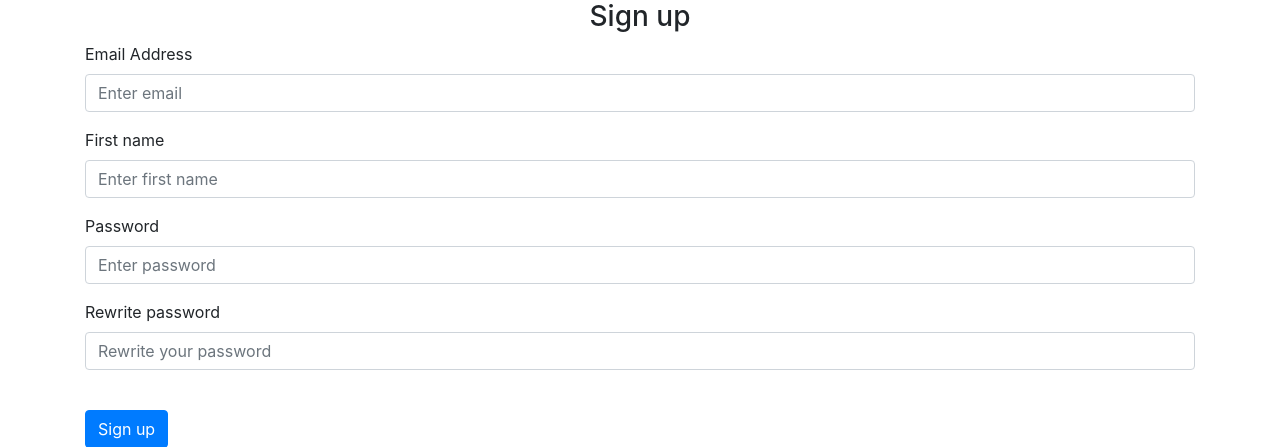
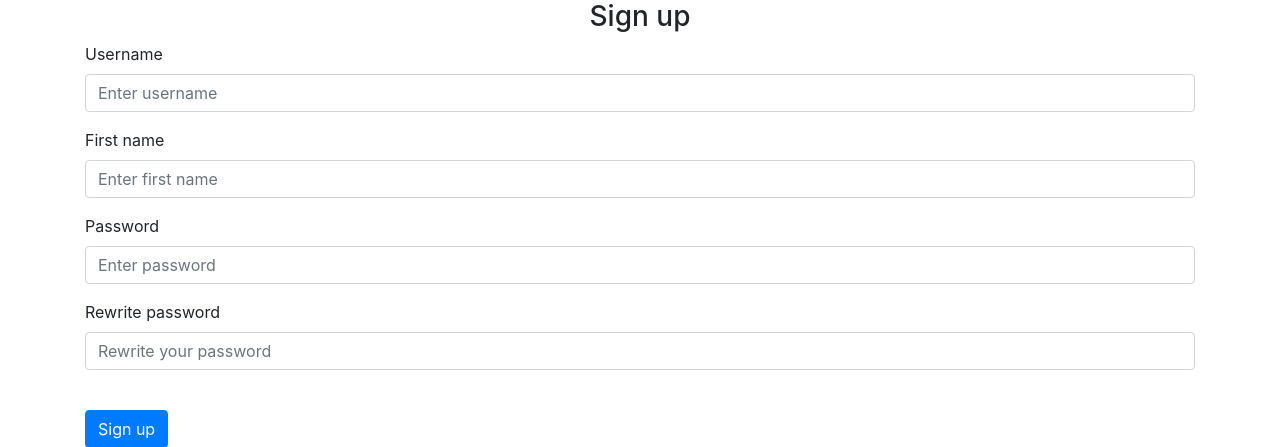
Before and after one commit to qkhanh39/Devops_project, a Flask app: page /sign-up in a window 1280 px wide. Shown: the part 56-503 px from the top of the page. Run offline with Flask 3, Linux system fonts and the light colour scheme; some libraries are stand-ins or nearby versions.

Commit message:
Change the url

```diff
--- a/client/templates/home.html
+++ b/client/templates/home.html
@@ -4,7 +4,7 @@
  <h1 align="center">Generate pixel image</h1>
  <div class = "container">
     <div class = "row">
-        <form method="post" action="/" enctype="multipart/form-data">
+        <form method="post" action="{{ url_for('views.upload_image', username=user.username) }}" enctype="multipart/form-data">
             <dl>
                 <p>
                     <input type="file" name="file" id="file" class="form-control" autocomplete="off" required>
--- a/client/templates/signup.html
+++ b/client/templates/signup.html
@@ -4,12 +4,12 @@
 <form method="POST">
     <h3 align="center">Sign up</h3>
     <div class="form-group">
-        <label for="email"> Email Address</label>
-        <input type="email"
+        <label for="username"> Username</label>
+        <input type="text"
                class="form-control"
-               id="email"
-               name="email"
-               placeholder="Enter email"
+               id="username"
+               name="username"
+               placeholder="Enter username"
         />
     </div>
     <div class="form-group">
--- a/server/__init__.py
+++ b/server/__init__.py
@@ -37,6 +37,6 @@ def create_app():
 
 def create_database(app):
     with app.app_context():
-        if not path.exists('client/' + DB_NAME):
+        if not path.exists('server/' + DB_NAME):
             db.create_all()
             print('Created Database!')
--- a/server/auth.py
+++ b/server/auth.py
@@ -9,15 +9,15 @@ auth = Blueprint('auth', __name__, template_folder='../client/templates')
 @auth.route('/login', methods=['GET', 'POST'])
 def login():
     if request.method == 'POST':
-        email = request.form.get('email')
+        username = request.form.get('username')
         password = request.form.get('password')
 
-        user = User.query.filter_by(email=email).first()
+        user = User.query.filter_by(username=username).first()
         if user:
             if check_password_hash(user.password, password):
                 flash('Logged in successfully!', category='success')
                 login_user(user, remember=True)
-                return redirect(url_for('views.home'))
+                return redirect(url_for('views.home', username=user.username))
             else:
                 flash('Incorrect password, try again.', category='error')
         else:
@@ -33,15 +33,15 @@ def logout():
 @auth.route('/sign-up', methods=['GET', 'POST'])
 def sign_up():
     if request.method == 'POST':
-        email = request.form.get('email')
+        username = request.form.get('username')
         firstName = request.form.get('firstName')
         password = request.form.get('password')
         rewritePassword = request.form.get('passwordRewrite')
 
-        user = User.query.filter_by(email=email).first()
+        user = User.query.filter_by(username=username).first()
         if user:
             flash('Email already exists.', category='error')
-        elif len(email) < 1:
+        elif len(username) < 1:
             flash('Email must not be empty.', category='error')
         elif len(firstName) < 1:
             flash('First name must not be empty.', category='error')
@@ -50,7 +50,7 @@ def sign_up():
         elif password != rewritePassword:
             flash('Passwords do not match.', category='error')
         else:
-            new_user = User(email=email, password=generate_password_hash(password, method='pbkdf2:sha256'), first_name=firstName)
+            new_user = User(username=username, password=generate_password_hash(password, method='pbkdf2:sha256'), first_name=firstName)
             db.session.add(new_user)
             db.session.commit()
             flash('Account created!', category='success')
```
Also changed, not shown: client/templates/login.html (+5 -5 lines), server/views.py (+7 -5 lines).
